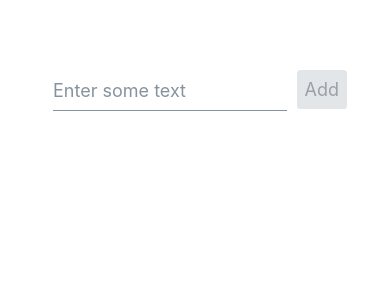
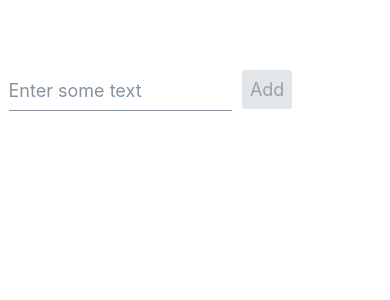
Before and after one commit to slimeVidas26/experienceApp, a React Native app: screen / in a window 390 px wide. Shown: the top 300 px of the page. Built offline with nearby package versions, Linux system fonts and the light colour scheme.

Commit message:
safeZone

```diff
--- a/App.js
+++ b/App.js
@@ -3,11 +3,10 @@ import React , {useState }from 'react';
 import { StyleSheet,
          View ,
          FlatList,
-         TextInput} from 'react-native';
+         } from 'react-native';
 
 import Item from './components/Item'
 import InputForm from './components/InputForm'
-
 export default function App() {
 
    const [data , setData] = useState([])
@@ -34,9 +33,9 @@ export default function App() {
     {/* input form */}
     <InputForm  onAddText = {addTextHandler}/>
 
-      {/* <View style = {styles.safeZone}>
-        <Text  style = {styles.safeText}> {inputText}</Text>
-        </View> */}
+
+
+
 
   <FlatList
   keyExtractor = {(item)=>{item.id}}
@@ -60,17 +59,6 @@ const styles = StyleSheet.create({
     //flexWrap : 'wrap'
   },
 
-//  safeZone : {
-//    width : 300,
-//    height : 50,
-//    backgroundColor : '#ADD8E6',
-//    justifyContent : 'center',
-//    alignItems : 'center',
 
-//  },
-//  safeText : {
-//    color : 'black',
-//    fontSize : 20
-//  }
 
 });
--- a/components/InputForm.js
+++ b/components/InputForm.js
@@ -1,6 +1,8 @@
 import React , {useState} from 'react';
 import {View , StyleSheet} from 'react-native'
 import { Input , Button } from 'react-native-elements';
+import SafeZone from './SafeZone'
+
 
 
 
@@ -9,6 +11,9 @@ const InputForm = (props)=>{
     const [inputText, setInputText] = useState('');
 
     return(
+        <View>
+
+
        <View style = {styles.form}>
       <Input
          placeholder='Enter some text'
@@ -20,10 +25,10 @@ const InputForm = (props)=>{
      title="Add"
      disabled={!inputText}
      onPress = {()=>{props.onAddText(inputText) ; setInputText("") }}
-
-
     />
-
+      </View>
+     {/* SafeZone */}
+      <SafeZone text = {inputText} />
       </View>
     )
 }
@@ -35,9 +40,11 @@ const styles = StyleSheet.create({
         flexDirection : 'row',
         justifyContent: 'center',
         alignItems: 'stretch',
-        width : '65%'
+        width : '65%',
+        marginLeft : 16
 
      },
+
 })
 
 
--- /dev/null
+++ b/components/SafeZone.js
@@ -0,0 +1,29 @@
+import React from 'react';
+import {View , Text , StyleSheet} from 'react-native'
+
+const SafeZone = (props)=>{
+    return(
+     <View style = {styles.safeZone}>
+        <Text  style = {styles.safeText}> {props.text}</Text>
+        </View>
+    )
+}
+
+
+const styles = StyleSheet.create({
+      safeZone : {
+        width : 300,
+        height : 50,
+        //backgroundColor : '#ADD8E6',
+        justifyContent : 'center',
+        alignItems : 'center',
+        marginTop: -35
+
+      },
+      safeText : {
+        color : 'black',
+        fontSize : 20
+      }
+})
+
+export default SafeZone
```
